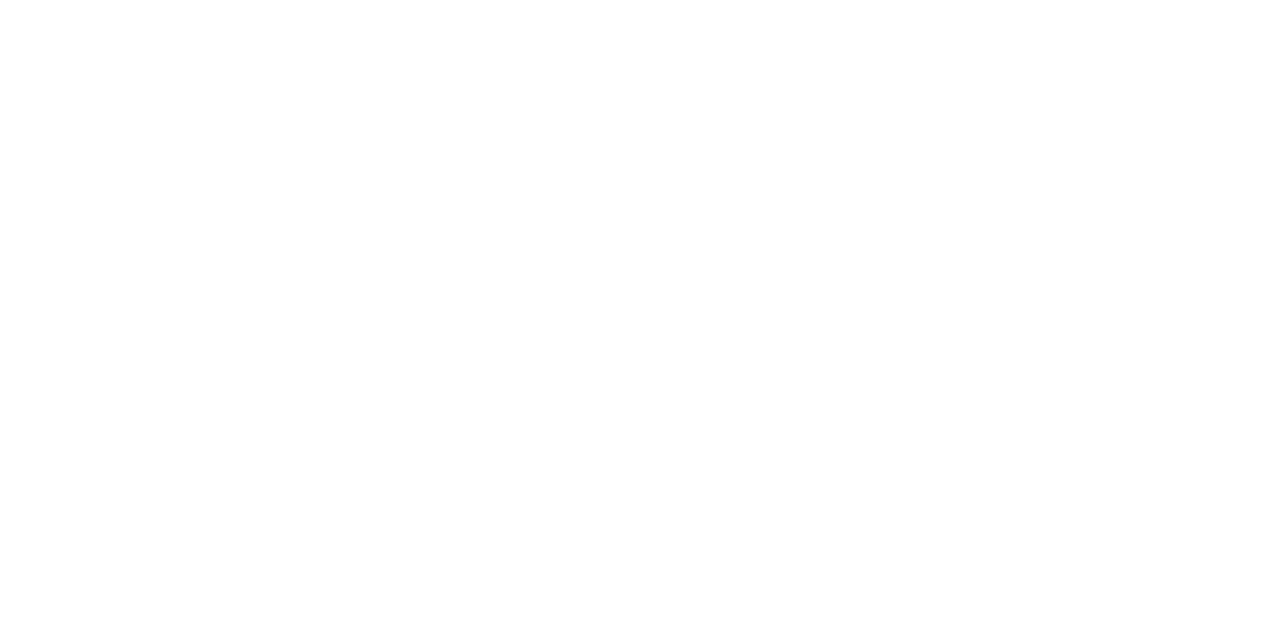
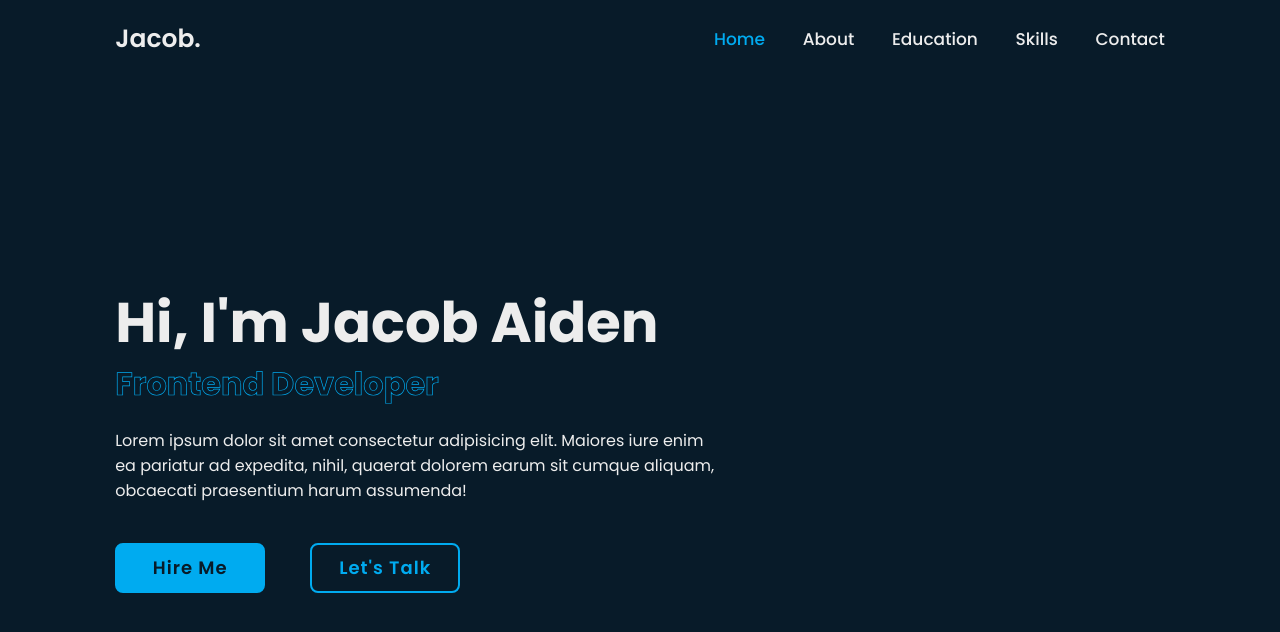
Before and after one commit to kdrbipul/personal_portfolio-3, a plain HTML site: page index.html in a window 1280 px wide. Drawn offline with nearby package versions, Linux system fonts and the light colour scheme; a web font is replaced by a local one.

Commit message:
navbar complete

```diff
--- a/css/style.css
+++ b/css/style.css
@@ -0,0 +1,181 @@
+/* font import link */
+  @import url('https://fonts.googleapis.com/css2?family=Alkatra:wght@500&family=Inspiration&family=Montserrat:wght@300;400;500;600;700;800&family=Poppins:wght@300;400;500;600;700;800;900&family=Roboto:wght@100;400&display=swap');
+
+
+  /* common css for website */
+* {
+    font-family: 'Poppins', sans-serif;
+    margin: 0;
+    padding: 0;
+    box-sizing: border-box;
+    outline: none;
+    border: none;
+    text-decoration: none;
+    scroll-behavior: smooth;
+}
+
+:root {
+    --bg-color: #081b29;
+    --second-bg-color: #112e42;
+    --text-color: #ededed;
+    --main-color: #00abf0;
+    --transition: all 300ms ease;
+}
+
+
+html {
+    font-size: 62.5%;
+    overflow-x: hidden;
+}
+
+body {
+    background-color: var(--bg-color);
+    color: var(--text-color);
+}
+/* common css end */
+
+/* header part star here */
+header.header {
+    position: fixed;
+    top: 0;
+    left: 0;
+    width: 100%;
+    padding: 2rem 9%;
+    background-color: transparent;
+    display: flex;
+    justify-content: space-between;
+    align-items: center;
+    z-index: 100;
+}
+
+header.header .logo {
+    font-size: 2.5rem;
+    color: var(--text-color);
+    font-weight: 600;
+}
+
+
+header.header .navbar a {
+    font-size: 1.7rem;
+    color: var(--text-color);
+    font-weight: 500;
+    margin-left: 3.5rem;
+    transition: var(--transition);
+}
+
+header.header .navbar a:hover,
+header.header .navbar a.active
+ {
+    color: var(--main-color);
+}
+
+header.header #menu-icon {
+    font-size: 3.6rem;
+    color: var(--text-color);
+    cursor: pointer;
+    display: none;
+}
+
+/* header part end here */
+
+
+/* home section design */
+section.home {
+    min-height: 100vh;
+    padding: 10rem 9% 2rem;
+    display: flex;
+    align-items: center;
+}
+
+section.home .home{
+    padding: 0 9%;
+}
+
+section.home .home-content  {
+    max-width: 60rem;
+}
+
+section.home .home-content h1 {
+    font-size: 5.6rem;
+    font-weight: 700;
+    line-height: 1.3;
+}
+
+c .text-animate {
+    position: relative;
+    width: 32.8rem;
+}
+
+
+section.home .home-content .text-animate h3 {
+    font-size: 3.2rem;
+    font-weight: 700;
+    color: transparent;
+    -webkit-text-stroke: .7px var(--main-color);
+}
+
+section.home .home-content p {
+    font-size: 1.6rem;
+    margin: 2rem 0 4rem;
+}
+
+section.home .home-content .btn-box {
+    position: relative;
+    display: flex;
+    justify-content: space-between;
+    width: 34.5rem;
+    height: 5rem;
+}
+
+section.home .home-content .btn-box .btn {
+    position: relative;
+    display: inline-flex;
+    justify-content: center;
+    align-items: center;
+    width: 15rem;
+    height: 100%;
+    background-color: var(--main-color);
+    border: .2rem solid var(--main-color);
+    border-radius: .8rem;
+    font-size: 1.8rem;
+    font-weight: 600;
+    letter-spacing: .1rem;
+    color: var(--bg-color);
+    z-index: 1;
+    overflow: hidden;
+    transform: var(--transition);
+}
+
+section.home .home-content .btn-box .btn:hover{
+    color: var(--main-color);
+}
+
+section.home .home-content .btn-box .btn:nth-child(2) {
+    background-color: transparent;
+    color: var(--main-color);
+}
+
+section.home .home-content .btn-box .btn:nth-child(2):hover {
+    color: var(--bg-color);
+}
+
+section.home .home-content .btn-box .btn:nth-child(2)::before {
+    background-color: var(--main-color);
+}
+
+
+section.home .home-content .btn-box .btn::before {
+    content: '';
+    position: absolute;
+    top: 0;
+    left: 0;
+    width: 0;
+    height: 100%;
+    background-color: var(--bg-color);
+    z-index: -1;
+    transition: var(--transition);
+}
+
+section.home .home-content .btn-box .btn:hover::before {
+    width: 100%;
+}
--- a/index.html
+++ b/index.html
@@ -9,9 +9,49 @@
     <!-- CSS stylesheet link -->
     <link rel="stylesheet" href="./css/style.css">
     <link rel="stylesheet" href="./css/responsive.css">
+
+    <!-- icon link -->
+    <link href='https://unpkg.com/boxicons@2.1.4/css/boxicons.min.css' rel='stylesheet'>
+
 </head>
 <body>
+    <!-- header design -->
+    <header class="header">
+        <a href="#" class="logo">Jacob.</a>
 
+        <div class="bx bx-menu" id="menu-icon"></div>
+
+        <nav class="navbar">
+            <a href="#home" class="active">Home</a>
+            <a href="#about">About</a>
+            <a href="#education">Education</a>
+            <a href="#skills">Skills</a>
+            <a href="#contact">Contact</a>
+        </nav>
+    </header>
+    <!-- header part complete -->
+
+    <!-- home section design -->
+    <section class="home" id="home">
+        <div class="home-content">
+            <h1>Hi, I'm <span>Jacob Aiden</span></h1>
+            <div class="text-animate">
+                <h3>Frontend Developer</h3>
+            </div>
+            <p>Lorem ipsum dolor sit amet consectetur adipisicing elit. Maiores iure enim ea pariatur ad expedita, nihil, quaerat dolorem earum sit cumque aliquam, obcaecati praesentium harum assumenda!</p>
+
+            <div class="btn-box">
+                <a href="#" class="btn">Hire Me</a>
+                <a href="#" class="btn">Let's Talk</a>
+            </div>
+        </div>
+
+        <div class="home-sci">
+            <a href="#"></a>
+            <a href="#"></a>
+            <a href="#"></a>
+        </div>
+    </section>
 
     <!-- JS link -->
     <script src="./js/main.js"></script>
```
